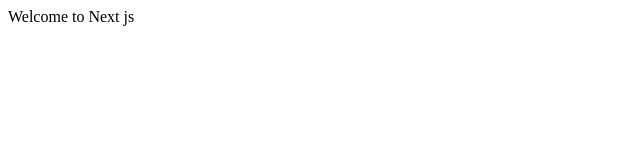
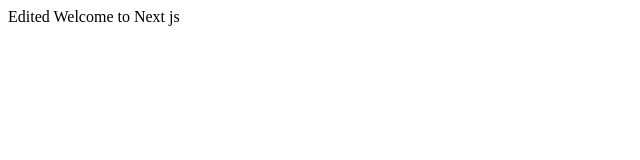
Before and after one commit to yadavsudhir405/experiment-next-js, a Next.js app: page / in a window 1280 px wide. Shown: the top 160 px of the page, without its empty margins (0-640 px from the left). Built offline with nearby package versions, Linux system fonts and the light colour scheme.

Commit message:
Create Page with class style

```diff
--- a/pages/index.js
+++ b/pages/index.js
@@ -1,11 +1,9 @@
-class Index extends React.Component{
+export default class Index extends React.Component{
     render() {
         return (
             <div>
-                Welcome to Next js
+                 Edited  Welcome to Next js
             </div>
         );
     }
 }
-
-export default Index;
```
